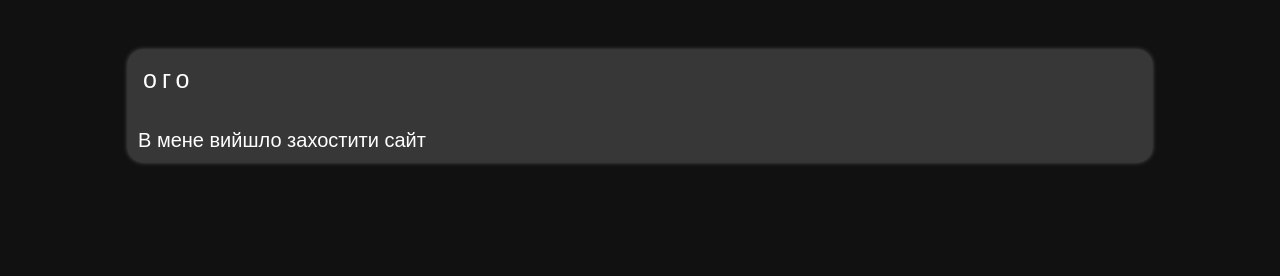
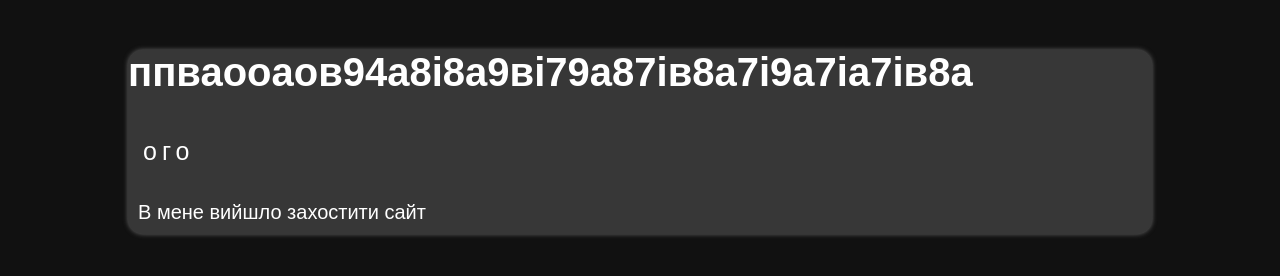
Before and after one commit to tseberko/test-, a plain HTML site: page index.html in a window 1280 px wide. Drawn offline with Linux system fonts and the light colour scheme.

Commit message:
Update index.html

```diff
--- a/index.html
+++ b/index.html
@@ -9,6 +9,7 @@
 </head>
 <body>
     <div class="content">
+        <h1>ппваооаов94а8і8а9ві79а87ів8а7і9а7іа7ів8а</h1>
       <span>
           ого
       </span>
```
